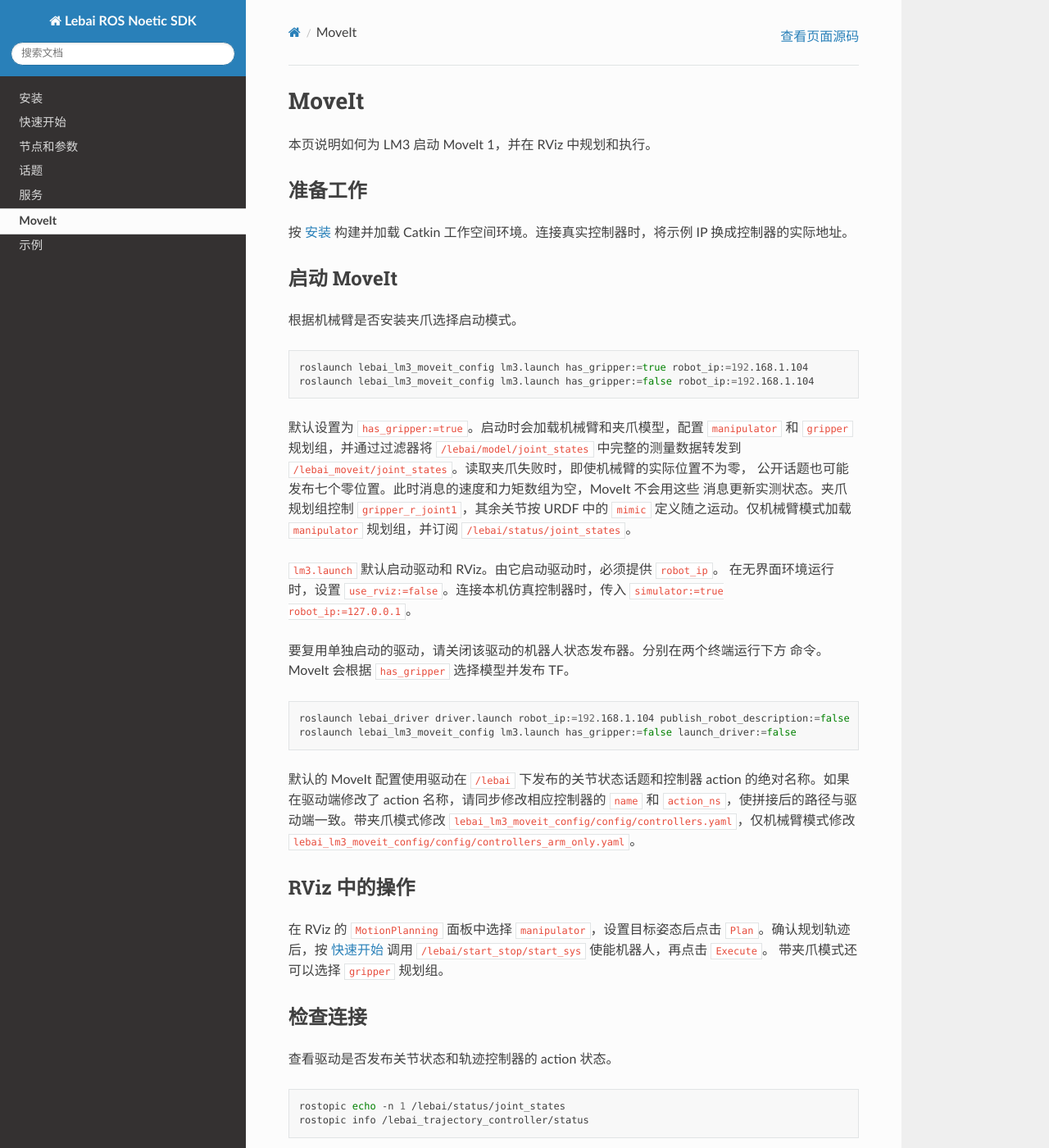
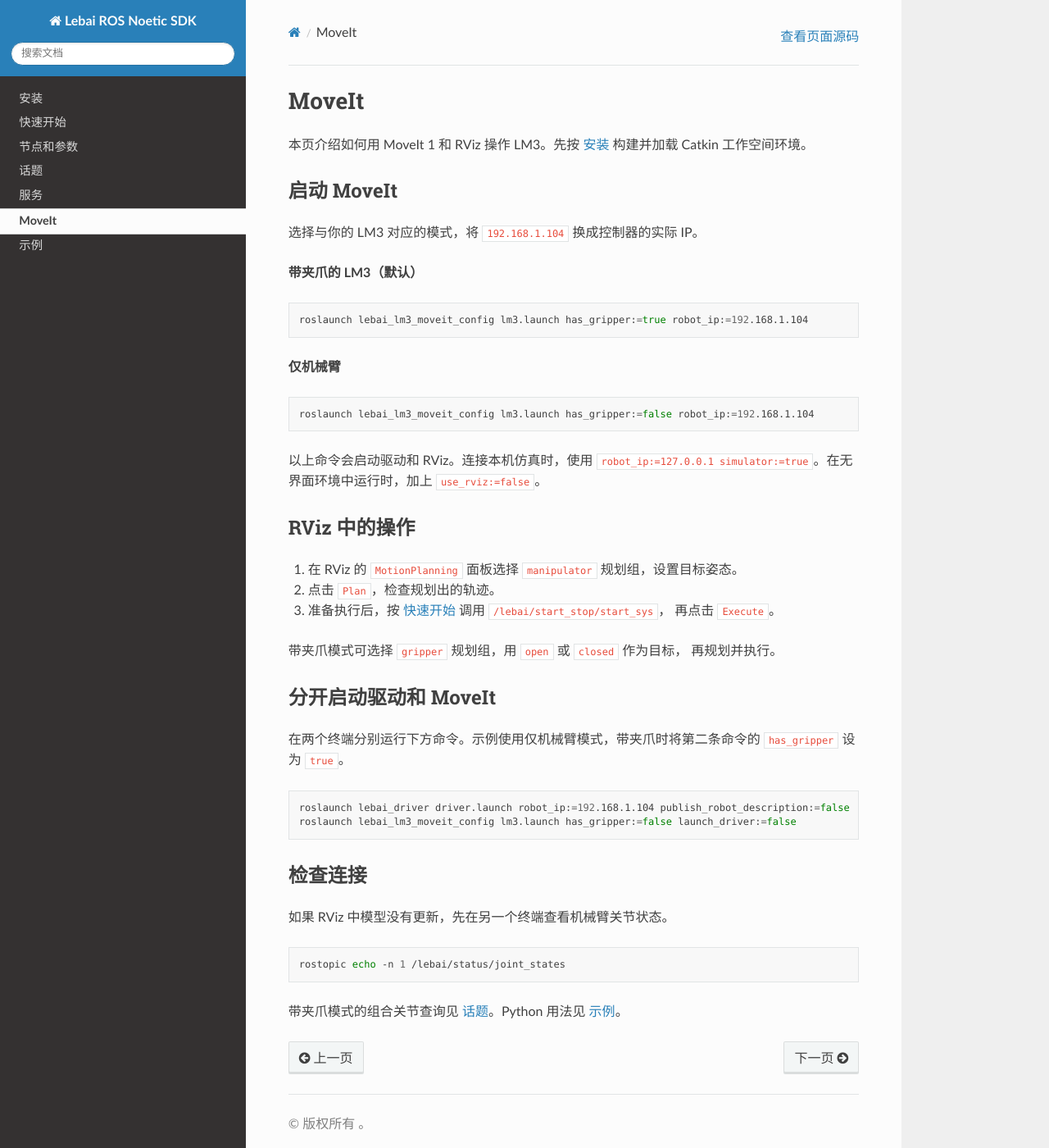
Before and after one commit to lebai-robotics/lebai-ros-sdk, a Sphinx documentation site: the page built from docs/moveit.rst, in a window 1280 px wide and 1400 px high. Shown: the whole window at 82% size. Built offline with Sphinx 7.4.7 and the Read the Docs theme 3.1.0, drawn with Linux system fonts in a browser that asks for light colours; the version number could not be read and is left out; comment, search, counter and statistics services are not loaded; some of the changed text lies outside the part shown.

Commit message:
docs: simplify Noetic install and MoveIt guides

```diff
--- a/docs/moveit.rst
+++ b/docs/moveit.rst
@@ -1,85 +1,59 @@
 MoveIt
 ======
 
-本页说明如何为 LM3 启动 MoveIt 1，并在 RViz 中规划和执行。
-
-准备工作
---------
-
-按 :doc:`install` 构建并加载 Catkin 工作空间环境。连接真实控制器时，将示例 IP
-换成控制器的实际地址。
+本页介绍如何用 MoveIt 1 和 RViz 操作 LM3。先按 :doc:`install` 构建并加载
+Catkin 工作空间环境。
 
 启动 MoveIt
 -----------
 
-根据机械臂是否安装夹爪选择启动模式。
+选择与你的 LM3 对应的模式，将 ``192.168.1.104`` 换成控制器的实际 IP。
+
+**带夹爪的 LM3（默认）**
 
 .. code-block:: bash
 
    roslaunch lebai_lm3_moveit_config lm3.launch has_gripper:=true robot_ip:=192.168.1.104
+
+**仅机械臂**
+
+.. code-block:: bash
+
    roslaunch lebai_lm3_moveit_config lm3.launch has_gripper:=false robot_ip:=192.168.1.104
 
-默认设置为 ``has_gripper:=true``。启动时会加载机械臂和夹爪模型，配置
-``manipulator`` 和 ``gripper`` 规划组，并通过过滤器将
-``/lebai/model/joint_states`` 中完整的测量数据转发到
-``/lebai_moveit/joint_states``。读取夹爪失败时，即使机械臂的实际位置不为零，
-公开话题也可能发布七个零位置。此时消息的速度和力矩数组为空，MoveIt 不会用这些
-消息更新实测状态。夹爪规划组控制 ``gripper_r_joint1``，其余关节按 URDF 中的
-``mimic`` 定义随之运动。仅机械臂模式加载 ``manipulator`` 规划组，并订阅
-``/lebai/status/joint_states``。
+以上命令会启动驱动和 RViz。连接本机仿真时，使用
+``robot_ip:=127.0.0.1 simulator:=true``。在无界面环境中运行时，加上
+``use_rviz:=false``。
 
-``lm3.launch`` 默认启动驱动和 RViz。由它启动驱动时，必须提供 ``robot_ip``。
-在无界面环境运行时，设置 ``use_rviz:=false``。连接本机仿真控制器时，传入
-``simulator:=true robot_ip:=127.0.0.1``。
+RViz 中的操作
+-------------
 
-要复用单独启动的驱动，请关闭该驱动的机器人状态发布器。分别在两个终端运行下方
-命令。MoveIt 会根据 ``has_gripper`` 选择模型并发布 TF。
+1. 在 RViz 的 ``MotionPlanning`` 面板选择 ``manipulator`` 规划组，设置目标姿态。
+2. 点击 ``Plan``，检查规划出的轨迹。
+3. 准备执行后，按 :doc:`quickstart` 调用 ``/lebai/start_stop/start_sys``，
+   再点击 ``Execute``。
+
+带夹爪模式可选择 ``gripper`` 规划组，用 ``open`` 或 ``closed`` 作为目标，
+再规划并执行。
+
+分开启动驱动和 MoveIt
+---------------------
+
+在两个终端分别运行下方命令。示例使用仅机械臂模式，带夹爪时将第二条命令的
+``has_gripper`` 设为 ``true``。
 
 .. code-block:: bash
 
    roslaunch lebai_driver driver.launch robot_ip:=192.168.1.104 publish_robot_description:=false
    roslaunch lebai_lm3_moveit_config lm3.launch has_gripper:=false launch_driver:=false
 
-默认的 MoveIt 配置使用驱动在 ``/lebai`` 下发布的关节状态话题和控制器 action
-的绝对名称。如果在驱动端修改了 action 名称，请同步修改相应控制器的 ``name``
-和 ``action_ns``，使拼接后的路径与驱动端一致。带夹爪模式修改
-``lebai_lm3_moveit_config/config/controllers.yaml``，仅机械臂模式修改
-``lebai_lm3_moveit_config/config/controllers_arm_only.yaml``。
-
-RViz 中的操作
--------------
-
-在 RViz 的 ``MotionPlanning`` 面板中选择 ``manipulator``，设置目标姿态后点击
-``Plan``。确认规划轨迹后，按 :doc:`quickstart` 调用
-``/lebai/start_stop/start_sys`` 使能机器人，再点击 ``Execute``。
-带夹爪模式还可以选择 ``gripper`` 规划组。
-
 检查连接
 --------
 
-查看驱动是否发布关节状态和轨迹控制器的 action 状态。
+如果 RViz 中模型没有更新，先在另一个终端查看机械臂关节状态。
 
 .. code-block:: bash
 
    rostopic echo -n 1 /lebai/status/joint_states
-   rostopic info /lebai_trajectory_controller/status
 
-带夹爪模式还可查看 ``/lebai/model/joint_states``。各话题的查询命令见
-:doc:`interfaces/topics`，Python 示例见 :doc:`examples`。
-
-直接调用控制器
---------------
-
-默认 action 名称见 :ref:`node-launch-parameters`。
-
-* 机械臂使用 ``control_msgs/FollowJointTrajectoryAction``。请求中的六个关节名
-  必须与驱动配置的顺序一致，并至少提供两个轨迹点。每个轨迹点分别包含六个位置、
-  速度和加速度值，``time_from_start`` 必须严格递增。第一个点的时间作为计算
-  后续轨迹段时长的起点。
-* 内置夹爪使用 ``control_msgs/GripperCommandAction``。关节目标位置从 0 到
-  π/3 弧度，对应 0% 到 100% 的开合幅度。``max_effort`` 小于或等于 0 时，
-  使用默认力值 100。
-
-驱动可并行处理直接提交的 action 目标，取消轨迹会调用控制器的 ``stop_move``，
-可能影响其他运动。请在客户端协调 action、MoveIt 和运动服务，确保同一时刻只有
-一个来源发出机械臂运动指令。
+带夹爪模式的组合关节查询见 :doc:`interfaces/topics`。Python 用法见 :doc:`examples`。
```
Also changed, not shown: docs/install.rst (+0 -11 lines).
